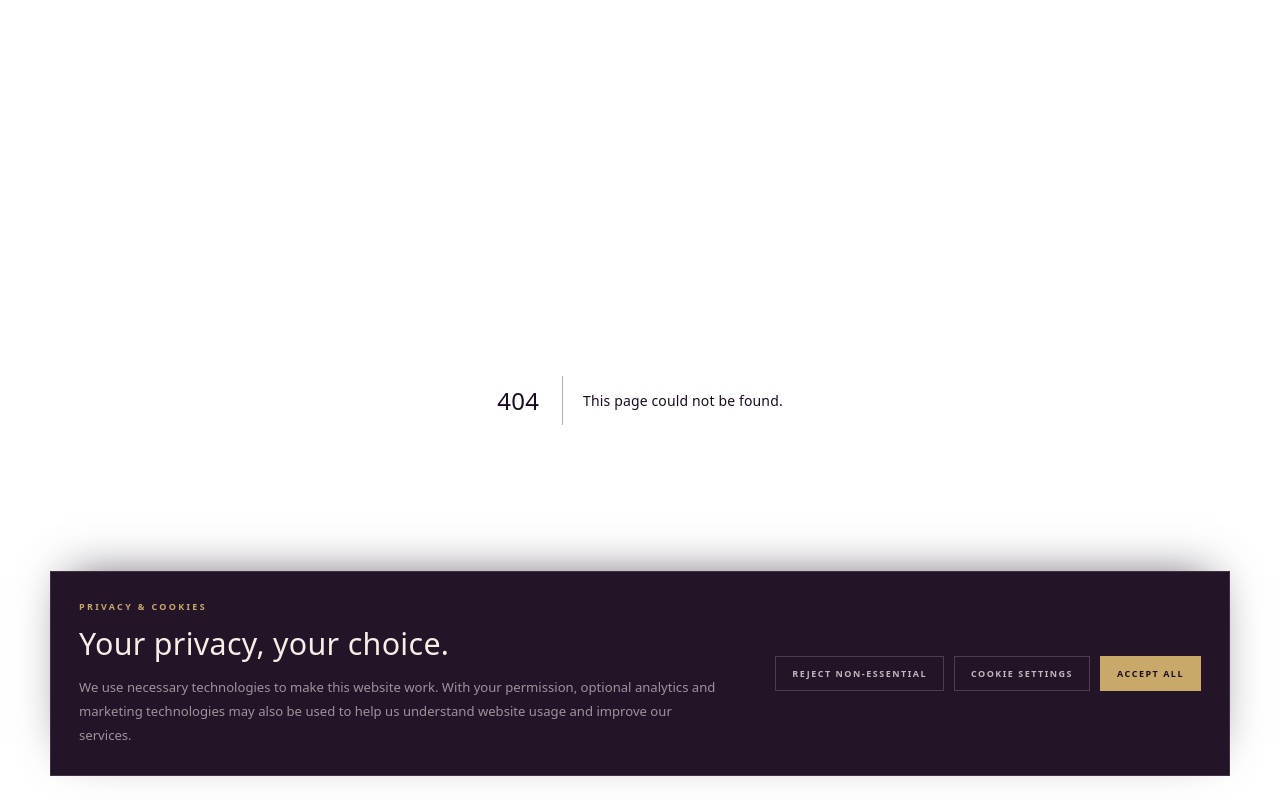
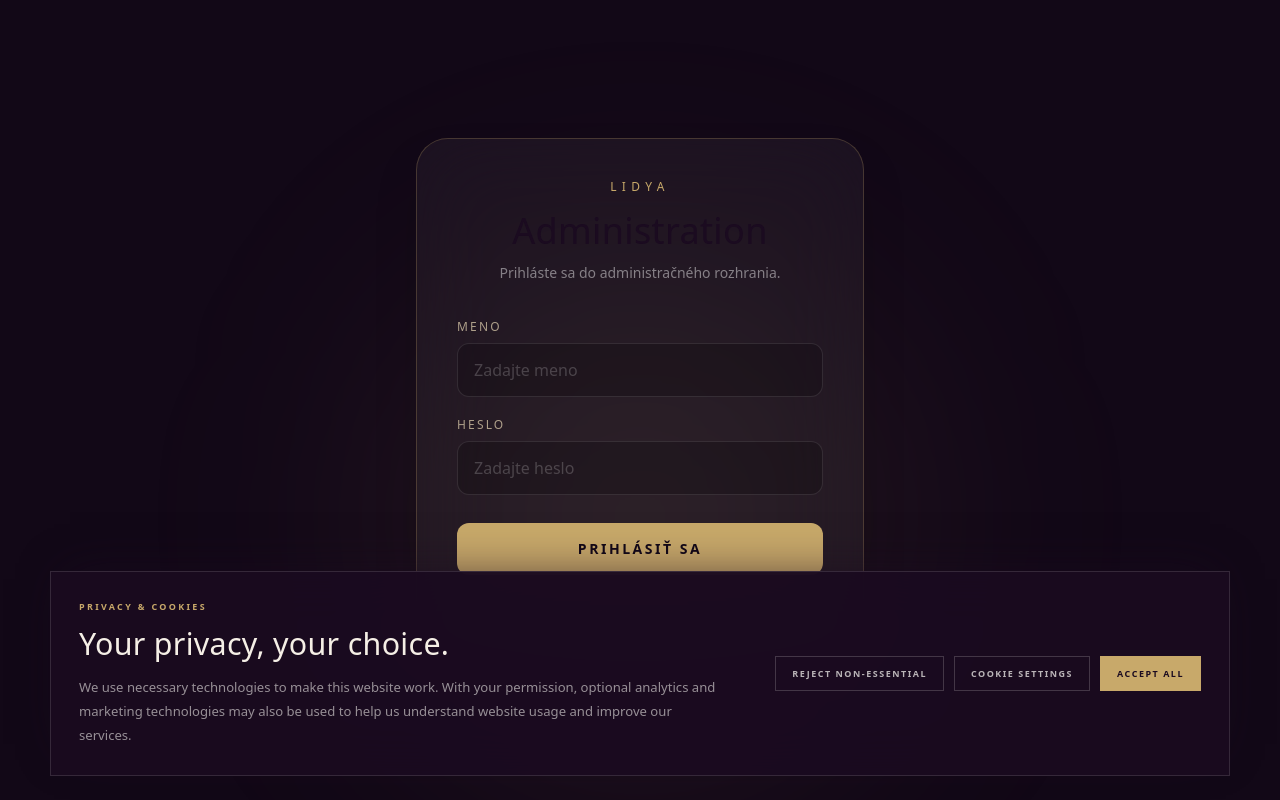
Before and after one commit to IBFDENT/LidyaAlbaresort.com, a Next.js app: page /admin in a window 1280 px wide. Before the commit this address had no page. Built offline with nearby package versions, Linux system fonts and the light colour scheme.

Commit message:
commit : vytvorenie admin prihlasenia

```diff
--- /dev/null
+++ b/src/app/admin/page.tsx
@@ -0,0 +1,122 @@
+"use client";
+
+import { FormEvent, useState } from "react";
+
+export default function AdminPage() {
+  const [name, setName] = useState("");
+  const [password, setPassword] = useState("");
+  const [loggedIn, setLoggedIn] = useState(false);
+  const [error, setError] = useState("");
+
+  function handleSubmit(event: FormEvent<HTMLFormElement>) {
+    event.preventDefault();
+
+    if (name === "Fero" && password === "Pacan") {
+      setLoggedIn(true);
+      setError("");
+      return;
+    }
+
+    setError("Nesprávne meno alebo heslo.");
+  }
+
+  if (loggedIn) {
+    return (
+      <main className="min-h-screen bg-[#120817] px-6 py-12 text-[#fffdf9]">
+        <div className="mx-auto max-w-6xl">
+          <div className="mb-10 flex items-center justify-between border-b border-[#c8a96a]/20 pb-6">
+            <div>
+              <p className="mb-2 text-xs uppercase tracking-[0.35em] text-[#c8a96a]">LIDYA Jewellery</p>
+              <h1 className="text-4xl text-[#fffdf9] md:text-5xl">Admin Dashboard</h1>
+            </div>
+            <button
+              type="button"
+              onClick={() => {
+                setLoggedIn(false);
+                setName("");
+                setPassword("");
+              }}
+              className="rounded-full border border-[#c8a96a]/40 px-5 py-2 text-sm text-[#e8d8b5] transition hover:bg-[#c8a96a] hover:text-[#120817]"
+            >
+              Odhlásiť
+            </button>
+          </div>
+
+          <section className="rounded-3xl border border-[#c8a96a]/20 bg-white/[0.04] p-8 shadow-2xl backdrop-blur-xl md:p-12">
+            <p className="mb-3 text-sm uppercase tracking-[0.25em] text-[#c8a96a]">Welcome</p>
+            <h2 className="mb-4 text-3xl text-[#fffdf9] md:text-4xl">Vitaj, Fero.</h2>
+            <p className="max-w-2xl leading-7 text-white/60">
+              Admin rozhranie LIDYA je pripravené. Tu budeme postupne pridávať správu produktov,
+              kolekcií, objednávok, servisu, rezervácií a obsahu webovej stránky.
+            </p>
+          </section>
+        </div>
+      </main>
+    );
+  }
+
+  return (
+    <main className="relative flex min-h-screen items-center justify-center overflow-hidden bg-[#120817] px-6 py-12">
+      <div className="absolute left-1/2 top-1/3 h-[500px] w-[500px] -translate-x-1/2 rounded-full bg-[#c8a96a]/10 blur-[130px]" />
+
+      <div className="relative w-full max-w-md rounded-[2rem] border border-[#c8a96a]/25 bg-white/[0.045] p-8 shadow-2xl backdrop-blur-2xl md:p-10">
+        <div className="mb-9 text-center">
+          <p className="mb-4 text-xs uppercase tracking-[0.45em] text-[#c8a96a]">LIDYA</p>
+          <h1 className="mb-3 text-4xl text-[#fffdf9]">Administration</h1>
+          <p className="text-sm text-white/45">Prihláste sa do administračného rozhrania.</p>
+        </div>
+
+        <form onSubmit={handleSubmit} className="space-y-5">
+          <div>
+            <label htmlFor="admin-name" className="mb-2 block text-xs uppercase tracking-[0.18em] text-[#e8d8b5]/70">
+              Meno
+            </label>
+            <input
+              id="admin-name"
+              type="text"
+              value={name}
+              onChange={(event) => setName(event.target.value)}
+              autoComplete="username"
+              className="w-full rounded-xl border border-white/10 bg-black/20 px-4 py-3.5 text-[#fffdf9] outline-none transition placeholder:text-white/20 focus:border-[#c8a96a]/70"
+              placeholder="Zadajte meno"
+              required
+            />
+          </div>
+
+          <div>
+            <label htmlFor="admin-password" className="mb-2 block text-xs uppercase tracking-[0.18em] text-[#e8d8b5]/70">
+              Heslo
+            </label>
+            <input
+              id="admin-password"
+              type="password"
+              value={password}
+              onChange={(event) => setPassword(event.target.value)}
+              autoComplete="current-password"
+              className="w-full rounded-xl border border-white/10 bg-black/20 px-4 py-3.5 text-[#fffdf9] outline-none transition placeholder:text-white/20 focus:border-[#c8a96a]/70"
+              placeholder="Zadajte heslo"
+              required
+            />
+          </div>
+
+          {error && (
+            <p className="rounded-xl border border-red-400/20 bg-red-400/10 px-4 py-3 text-sm text-red-200">
+              {error}
+            </p>
+          )}
+
+          <button
+            type="submit"
+            className="mt-2 w-full rounded-xl bg-[#c8a96a] px-5 py-4 text-sm font-semibold uppercase tracking-[0.18em] text-[#120817] transition hover:bg-[#e8d8b5]"
+          >
+            Prihlásiť sa
+          </button>
+        </form>
+
+        <p className="mt-8 text-center text-[10px] uppercase tracking-[0.25em] text-white/25">
+          Lidya Jewellery · Alba Resort
+        </p>
+      </div>
+    </main>
+  );
+}
```
